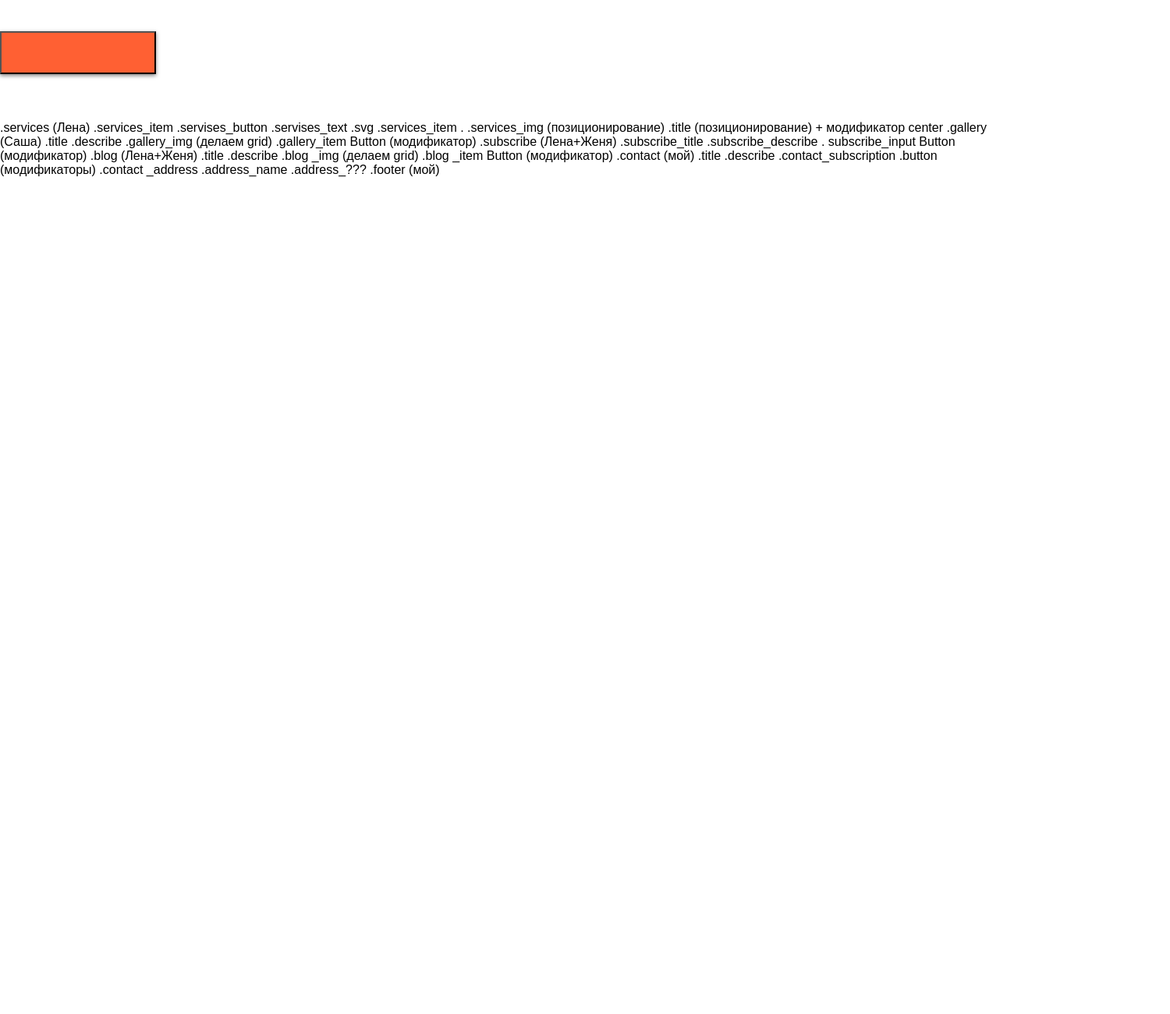
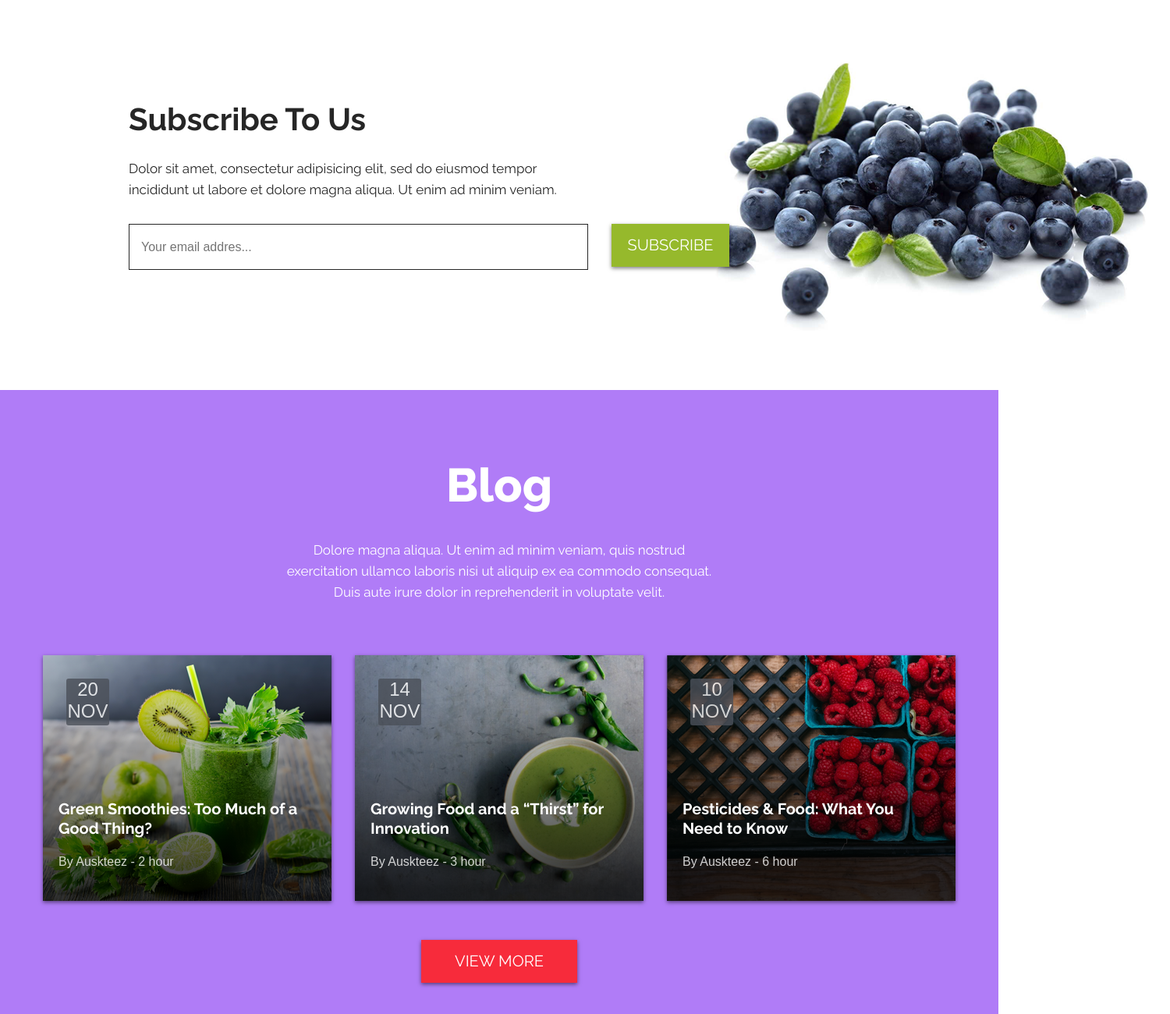
Before and after one commit to winnersroot/AHHHE, a plain HTML site: page index.html in a window 1280 px wide. Shown: the top 1300 px of the page at 78% size, 1500 px wide, since content can reach past the window. Before the commit the page ends 800 px from the top, so only its background shows below. Drawn offline with nearby package versions, Linux system fonts and the light colour scheme.

Commit message:
subscribe and blog

```diff
--- /dev/null
+++ b/css/style.less
@@ -0,0 +1,195 @@
+/*-@variablse------------------------------------*/
+@font: 'Raleway', sans-serif;
+@colorDark: rgb(38, 38, 38);
+@colorLight: rgb(255, 255, 255);
+@shadow: 0px 2px 5px 0px rgba(0, 0, 0, 0.5);
+/*--@variablse------------------------------------*/
+/*--MIXINS----------------------------------------*/
+ .fonts(@font, @color: @colorDark, @size: 15px, @weight: 300, @lineH: 25px) {
+    font-family: @font;
+    font-size: @size;
+    font-weight: @weight;
+    line-height: @lineH;
+    color: @color;
+ }
+ .myHover() {
+   &:hover {
+    box-shadow: 0px 4px 10px 0px rgba(0, 0, 0, 0.5);
+   }
+ }
+ .button {
+     box-shadow: @shadow;
+     width: 200px;
+     height: 55px;
+     color: @colorLight;
+     font-family: @font;
+     text-transform: uppercase;
+     border: none;
+     font-size: 20px;
+     font-weight: 300;
+     line-height: 27px;
+     text-align: center;
+ }
+ .content_title {
+    font-family: @font;
+    color: @colorDark;
+    font-size: 60px;
+    font-weight: 800;
+    line-height: 25px;
+}
+.content_describe {
+    font-family: @font;
+    color: @colorDark;
+    font-size: 17px;
+    font-weight: 300;
+    line-height: 27px;
+}
+ /*--END_MIXINS----------------------------------------*/
+
+ .body {
+    width: 1500px;
+    min-width: 980px;
+}
+
+.content {
+    text-align: left;
+}
+
+
+.content_describe {
+    font-family: @font;
+    color: @colorDark;
+    font-size: 17px;
+    font-weight: 300;
+    line-height: 27px;
+}
+/*-SUBSCRIBE_TO_US------------------------------------*/
+.subscribe {
+    width: 1500px;
+    height: 500px;
+    background: url(../img/bg-subscribe.png) center no-repeat;
+}
+.subscribe_title {
+    font: 700 40px/40px @font;
+    color: @colorDark;
+    margin-bottom: 30px;
+}
+.content_subscribe {
+    text-align: left;
+    padding-top: 100px;
+    margin-left: 165px;
+    width: 560px;
+}
+
+.subscribe_form {
+    width: 770px;
+    height: 55px;
+    display: flex;
+    margin: 30px 0 0 165px;
+}
+.subscribe_email {
+    width: 570px;
+    height: 55px;
+    border: 1px solid #262626;
+    padding-left: 15px;
+    &:placeholder {
+    color: #a1a1a1;
+    padding-left: 15px;
+    }
+}
+.button_subscribe {
+    margin-left: 30px;
+}
+.button {
+    .button;
+    background-color: #96b92c;
+}
+/*-BLOG------------------------------------*/
+.blog {
+    width: 100vw;
+    height: 860px;
+    background: #b07cf7;
+    color: @colorLight;
+}
+.content_blog {
+    display: flex;
+    flex-direction: column;
+    align-items: center;
+    padding-top: 70px;
+}
+.content_title__blog {
+    .content_title;
+    color: @colorLight;
+    text-align: center;
+}
+.content_describe__blog {
+    .content_describe;
+    width: 570px;
+    text-align: center;
+    color: @colorLight;
+}
+.blog_events {
+    width: 1170px;
+    height: 315px;
+    display: flex;
+    margin: 50px auto;
+}
+.event {
+    width: 370px;
+    height: inherit;
+    position: relative;
+    box-shadow: @shadow;
+    &:hover {
+        box-shadow: 0px 4px 10px 0px rgba(0, 0, 0, 0.5);
+    }
+}
+.event__1 {
+    background: linear-gradient(to top, rgba(0, 0, 0, 0.8) 0%, rgba(0, 0, 0, 0) 100%), url(../img/img1.png);
+}
+.event__2 {
+    background: linear-gradient(to top, rgba(0, 0, 0, 0.8) 5%, transparent 100%), url(../img/img2.png);
+    background-position: bottom;
+    margin-left: 30px;
+}
+.event__3 {
+    background: linear-gradient(to top, rgba(0, 0, 0, 0.8) 5%, transparent 100%), url(../img/img3.png);
+    margin-left: 30px;
+}
+
+.event_date {
+    background: #4b5059;
+    width: 55px;
+    height: 60px;
+    border-radius: 3px;
+    font-size: 24px;
+    text-transform: uppercase;
+    font-weight: 900px;
+    position: absolute;
+    text-align: center;
+    left: 30px;
+    top: 30px;
+    opacity: 0.8;
+}
+
+.event_title {
+    width: 310px;
+    position: absolute;
+    left: 20px;
+    bottom: 60px;
+    font: 700 20px/25px @font;
+}
+
+.event_autor {
+    position: absolute;
+    left: 20px;
+    bottom: 25px;
+    opacity: 0.8;
+}
+.blog_btn {
+    width: 200px;
+    margin: auto;
+}
+.button__crimson {
+    .button;
+    background-color: #f72b3b;
+}
--- a/index.html
+++ b/index.html
@@ -1,7 +1,9 @@
 <!DOCTYPE html>
 <html lang="en">
+
 <head>
     <html lang="en_En">
+
     <head>
         <meta charset="UTF-8" />
         <meta name="viewport" content="width=device-width, initial-scale=1.0" />
@@ -9,9 +11,12 @@
         <meta name="title" content="First project AHHHE" />
         <meta name="description" content="Good luck)))" />
         <link rel="stylesheet" href="css/normalize.css">
-	        <link href="https://fonts.googleapis.com/css?family=Pacifico|Raleway:400,700,800" rel="stylesheet">
-	        <link rel="stylesheet" href="css/style.css" media="all" />
+        <link rel="stylesheet" type="text/css" href="css/style.css" />
+        <link href="https://fonts.googleapis.com/css?family=Pacifico|Raleway:400,700,800,900" rel="stylesheet">
+        <script src="//cdnjs.cloudflare.com/ajax/libs/less.js/2.7.2/less.min.js"></script>
+
     </head>
+
     <body>
 
         <!-- SVGSPRITE -->
@@ -32,7 +37,7 @@
         <!-- END_SVG_SPRITE -->
 
         <!-- FRESH_LIFE -->
-	<header class="life">
+        <!--<header class="life">
 		<nav class="nav">
 			<div class="logo"></div>
 			<div class="nav_content">
@@ -54,7 +59,7 @@
 	<!-- END_FRESH_LIFE -->
 
         <!-- ABOUT_US -->
-	<div class="about">
+        <!--<div class="about">
 		<img src="" alt="" class="about_img">
 		<div class="content">
 			<h1 class="content_title"></h1>
@@ -63,48 +68,55 @@
 	</div>
 	<!-- END_ABOUT_US -->
 
+        <!-- SUBSCRIBE -->
+        <div class="subscribe">
+            <div class="content_subscribe">
+                <h2 class="subscribe_title">Subscribe To Us</h2>
+                <p class="content_describe">
+                    Dolor sit amet, consectetur adipisicing elit, sed do eiusmod tempor incididunt ut labore et dolore magna aliqua. Ut enim ad minim veniam.
+                </p>
+            </div>
+            <form class="subscribe_form" action="index.html" method="post">
+                <div class="">
+                    <input class="subscribe_email" type="email" placeholder="Your email addres...">
+                </div>
+                <div class="button_subscribe"></div>
+                <button class="button button__green">Subscribe</button>
+        </div>
+        </form>
+        <!-- End  SUBSCRIBE -->
 
+        <!-- BLOG -->
+        <div class="blog">
+            <div class="content_blog">
+                <h1 class=" content_title__blog ">Blog</h1>
+                <p class=" content_describe__blog">
+                    Dolore magna aliqua. Ut enim ad minim veniam, quis nostrud exercitation ullamco laboris nisi ut aliquip ex ea commodo consequat. Duis aute irure dolor in reprehenderit in voluptate velit.
+                </p>
+            </div>
 
-
+            <div class="blog_events">
+                <div class="event event__1">
+                    <time class="event_date">20<br> nov</time>
+                    <h3 class="event_title">Green Smoothies: Too Much of a Good Thing? </h3>
+                    <p class="event_autor">By Auskteez - 2 hour</p>
+                </div>
+                <div class="event  event__2">
+                    <time class="event_date">14 nov</time>
+                    <h3 class="event_title">Growing Food and a “Thirst” for Innovation</h3>
+                    <p class="event_autor">By Auskteez - 3 hour</p>
+                </div>
+                <div class="event  event__3">
+                    <time class="event_date">10 nov</time>
+                    <h3 class="event_title">Pesticides & Food: What You Need to Know </h3>
+                    <p class="event_autor">By Auskteez - 6 hour</p>
+                </div>
+            </div>
+            <div class="blog_btn">
+                <button class="button button__crimson">View More</button>
+            </div>
+            <!-- End  BLOG -->
 
     </body>
+
     </html>
-
-
-.services (Лена)
-    .services_item
-        .servises_button
-            .servises_text
-.svg
-.services_item
-    . .services_img (позиционирование)
-    .title (позиционирование) + модификатор center
-.gallery (Саша)
-    .title
-    .describe
-    .gallery_img (делаем grid)
-        .gallery_item
-    Button (модификатор)
-
-.subscribe (Лена+Женя)
-    .subscribe_title
-    .subscribe_describe
-    . subscribe_input
-    Button (модификатор)
-.blog (Лена+Женя)
-    .title
-    .describe
-    .blog _img (делаем grid)
-    .blog _item
-    Button (модификатор)
-
-.contact (мой)
-    .title
-    .describe
-
-  .contact_subscription
-        .button (модификаторы)
-    .contact _address
-        .address_name
-        .address_???
-.footer (мой)
```
Also changed, not shown: css/style.css, img/bg-subscribe.png (added), img/img1.png (added), img/img2.png (added), img/img3.png (added). Lines whose indentation alone changed are shown as unchanged.
